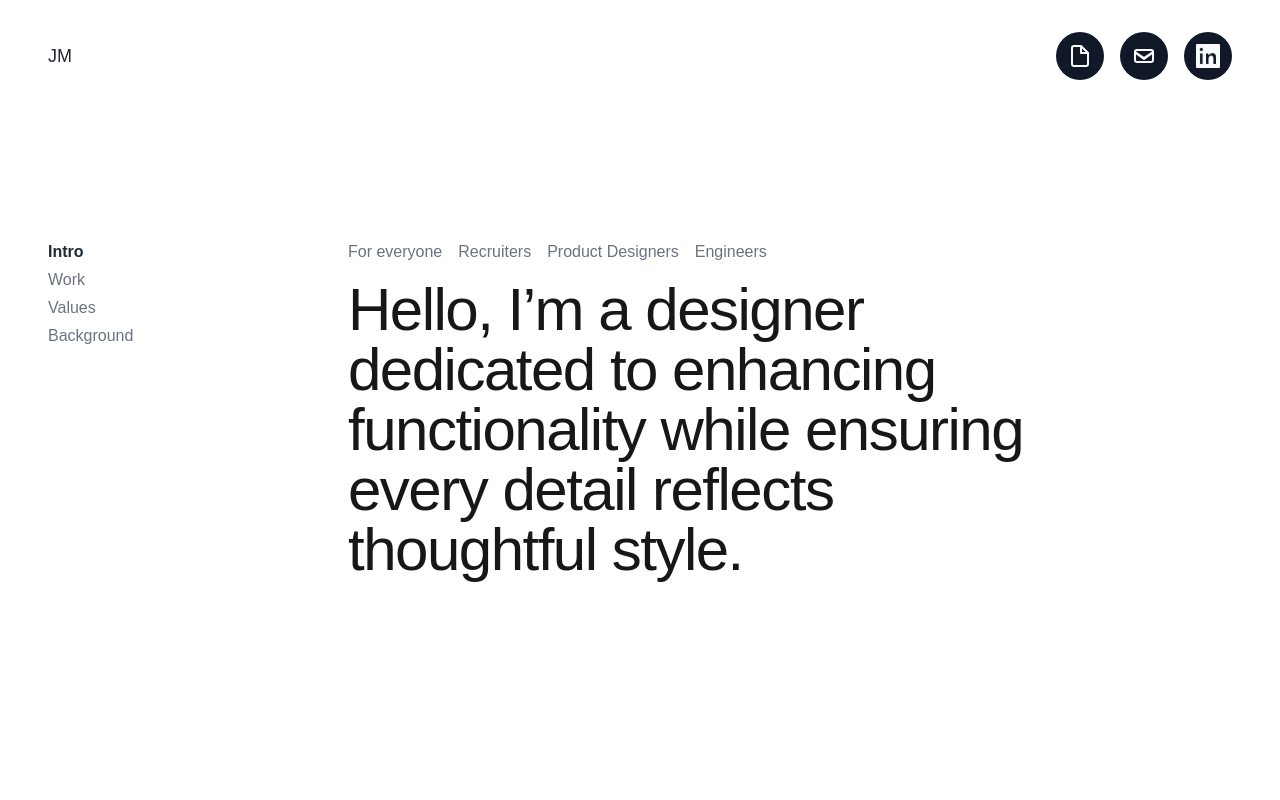
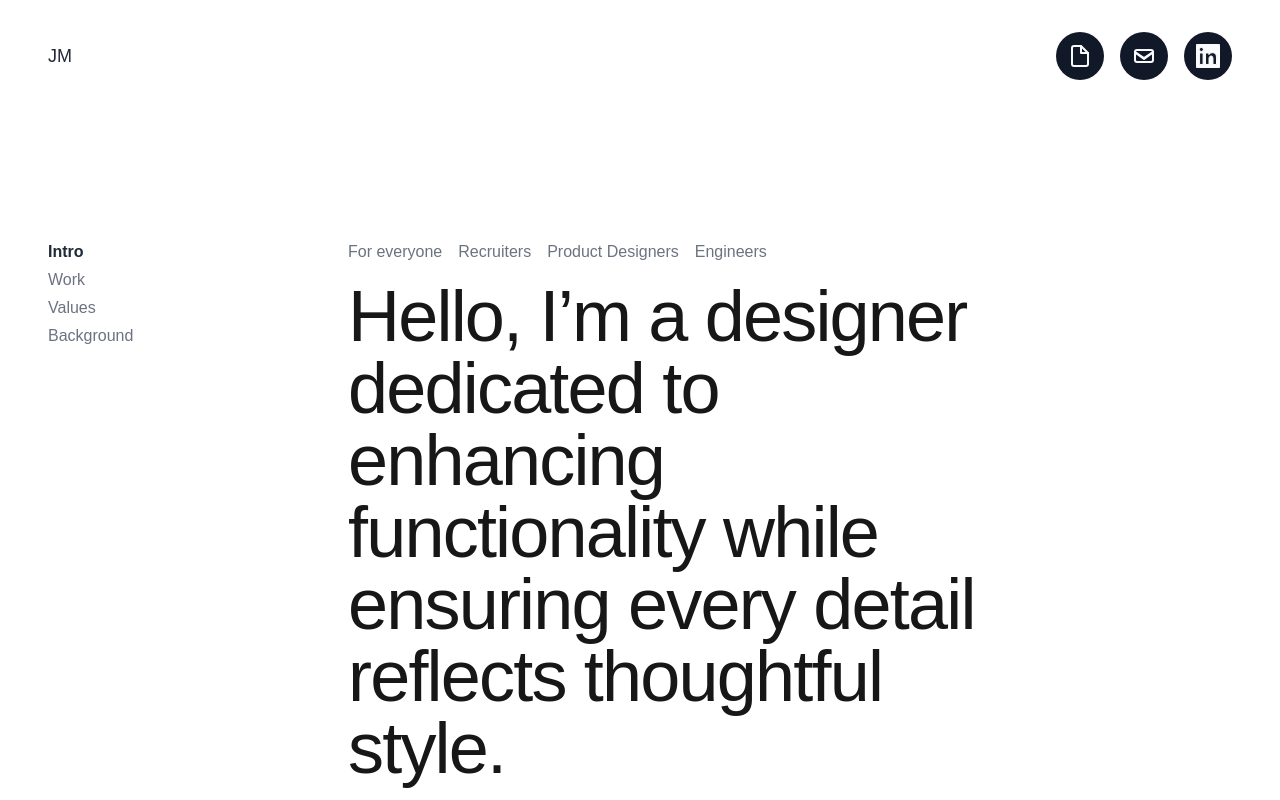
Before and after one commit to Thysreg/mac-portfolio, a Next.js app: page / in a window 1280 px wide. Shown: the top 800 px of the page. Built offline with nearby package versions, Linux system fonts and the light colour scheme.

Commit message:
Intro text size

```diff
--- a/components/intro_section.tsx
+++ b/components/intro_section.tsx
@@ -31,7 +31,7 @@ function Intro() {
                 className="text-gray-500 dark:text-gray-400 hover:text-gray-900 dark:hover:text-gray-50">Engineers
         </button>
       </div>
-      <h3 className='relative justify-center text-2xl md:text-6xl tracking-tight'>{introText}</h3>
+      <h3 className='relative justify-center text-2xl md:text-7xl tracking-tight'>{introText}</h3>
     </section>
 
   )
```
